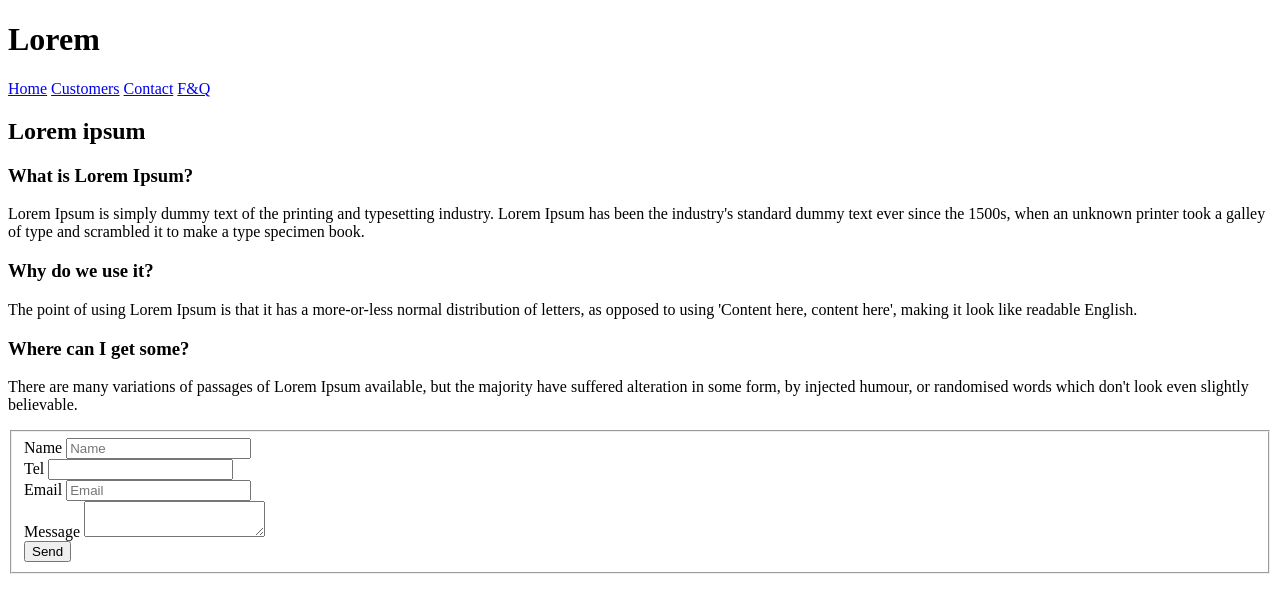
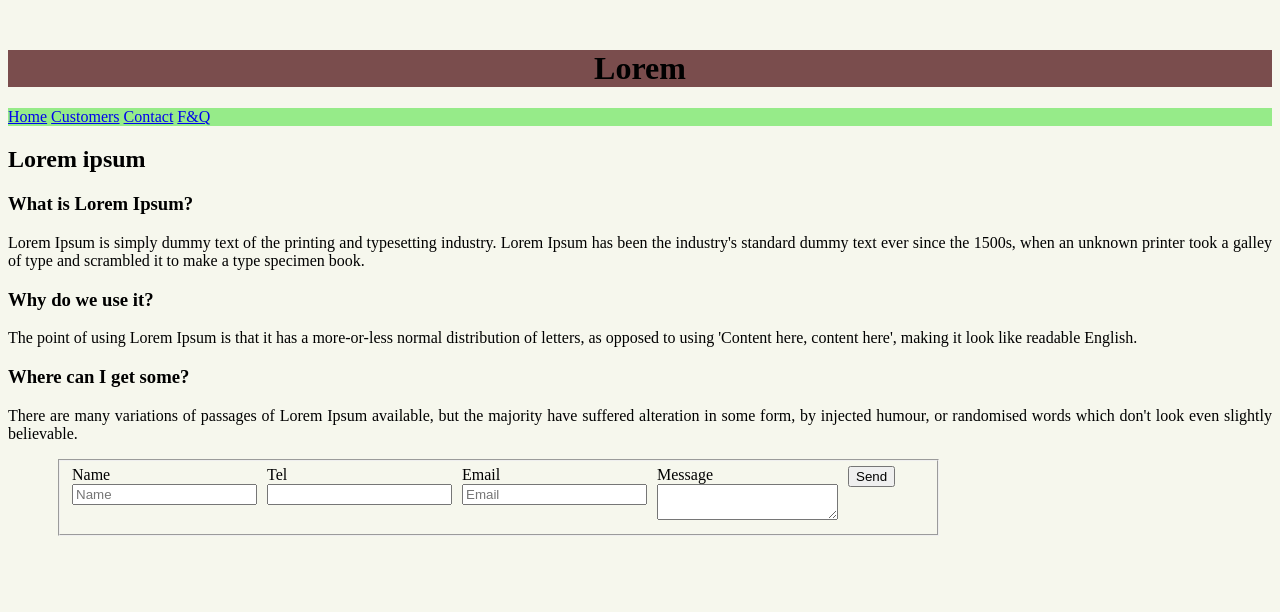
Before and after one commit to matias-chaves/grupal_0, a plain HTML site: page index.html in a window 1280 px wide. Drawn offline with Linux system fonts and the light colour scheme.

Commit message:
Edicion css y html
Agrege estilo al css

```diff
--- a/index.html
+++ b/index.html
@@ -6,6 +6,7 @@
     <meta name="viewport" content="width=device-width, initial-scale=1.0">
     <title>Sitio Grupal</title>
     <link rel="stylesheet" href="styles.css">
+
 </head>
 <body>
     <header>
@@ -47,22 +48,22 @@
         <fieldset>
             <div>
                 <label>Name</label>
-                <input type="text" placeholder="Name">
+                <input type="text" placeholder="Name" id="form">
             </div>
             <div>
                 <label>Tel</label>
-                <input type="tel" palceholder="Tel">
+                <input type="tel" palceholder="Tel" id="form">
             </div>
             <div>
                 <label>Email</label>
-                <input type="email" placeholder="Email">
+                <input type="email" placeholder="Email" id="form">
             </div>
             <div>
                <label>Message</label>
-               <textarea></textarea>
+               <textarea id="form"></textarea>
             </div>
             <div>
-                <input type="submit" value="Send">
+                <input type="submit" value="Send" onclick="retornar()">
             </div>
         </fieldset>
     </form>
--- a/styles.css
+++ b/styles.css
@@ -0,0 +1,29 @@
+body {
+    background-color: #f6f7ed;
+}
+
+
+header {
+    background-color: #7a4d4d;
+    color: black;
+    margin-top: 50px;
+    margin-bottom: 0px;
+    text-align: center;
+}
+
+nav{
+    background-color: rgb(150, 235, 137);
+    flex: 20px;
+}
+
+p{
+    text-align: justify;
+}
+
+fieldset {
+    display: grid;
+    grid-template-columns: repeat(8, 1fr);
+    grid-gap: 10px;
+    width: 50px;
+    margin-left: 50px;
+}
```
